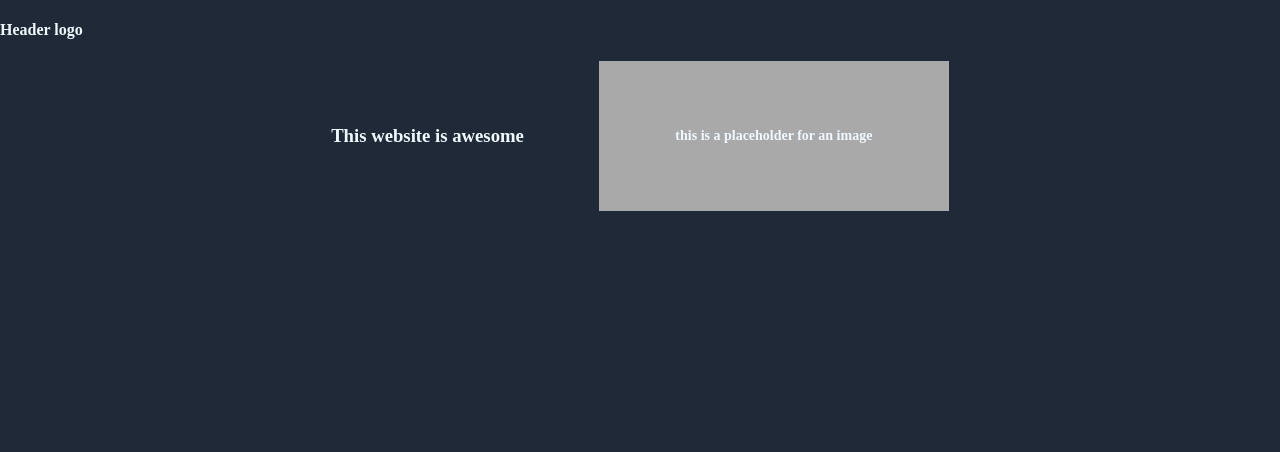
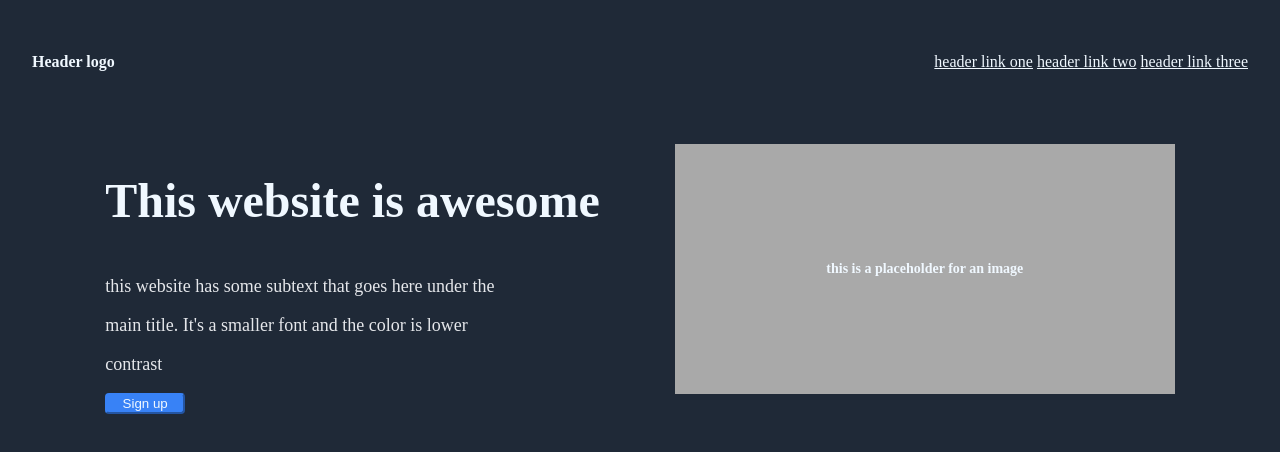
Before and after one commit to jorsel/odin-landing-page, a plain HTML site: page index.html in a window 1280 px wide. Drawn offline with Linux system fonts and the light colour scheme.

Commit message:
some styling first two segments in htlm

```diff
--- a/css/styles.css
+++ b/css/styles.css
@@ -1,9 +1,35 @@
+/* styling for logo and links */
+
 .header-container {
     background-color: #1F2937;
     color: aliceblue;
+    display: flex;
+    align-items: center;
+    justify-content: space-between;
+    margin: 2em;
 }
 
-header {}
+
+/* styling for links, a is a regular, unvisited link */
+
+a {
+    color: aliceblue;
+}
+
+.links {
+    display: flex;
+    gap: 8px;
+    color: aliceblue;
+}
+
+#maintext {
+    font-size: 48px;
+}
+
+#subtext {
+    font-size: 18px;
+    color: #e5e7eb;
+}
 
 body {
     margin: 0;
@@ -14,6 +40,7 @@ body {
 
 .top-bar {
     display: flex;
+    flex-direction: row;
     align-items: center;
     justify-content: center;
     gap: 75px;
@@ -23,6 +50,14 @@ body {
     color: aliceblue;
 }
 
+#signup-btn {
+    background-color: #3882F6;
+    border-radius: 4px;
+    border-color: #3882F6;
+    color: aliceblue;
+    width: 80px;
+}
+
 #placeholder-box {
     display: flex;
     align-items: center;
@@ -30,9 +65,13 @@ body {
     font-size: 7px;
     background-color: darkgrey;
     color: aliceblue;
-    width: 350px;
-    height: 150px;
+    height: 250px;
+    width: 500px;
     border: darkgrey;
+}
+
+#info-segment {
+    display: flex;
 }
 
 footer {
--- a/index.html
+++ b/index.html
@@ -8,13 +8,24 @@
     <link rel="stylesheet" href="css/styles.css">
     <div class="header-container">
         <h4>Header logo</h4>
+        <div id="links">
+            <a href="placeholderlink">header link one</a>
+            <a href="placeholderlink">header link two</a>
+            <a href="placeholderlink">header link three</a>
+        </div>
     </div>
 </head>
 
 <body>
     <div class="top-bar">
         <div id="signup">
-            <h3>This website is awesome</h3>
+            <h3 id="maintext">This website is awesome</h3>
+            <div id="subtext">
+                <p>this website has some subtext that goes here under the</p>
+                <p>main title. It's a smaller font and the color is lower</p>
+                <p>contrast</p>
+            </div>
+            <button id="signup-btn">Sign up</button>
 
         </div>
         <div id="placeholder-box">
@@ -24,6 +35,14 @@
 
     </div>
 
+    <div class="info-segment">
+        <div id="item1">
+            <div class="illustration-box"></div>
+        </div>
+    </div>
+
+    <div class="quote-segment"></div>
+
 
 </body>
 
```
